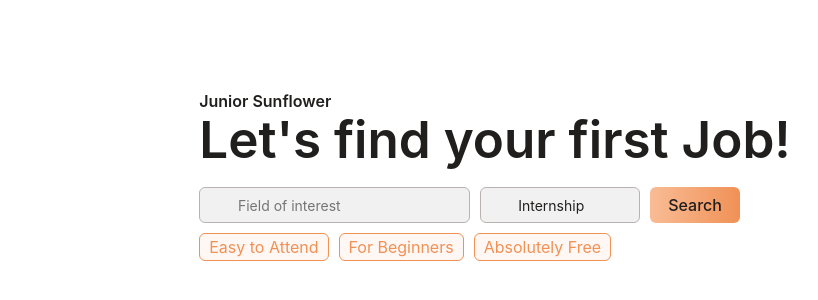
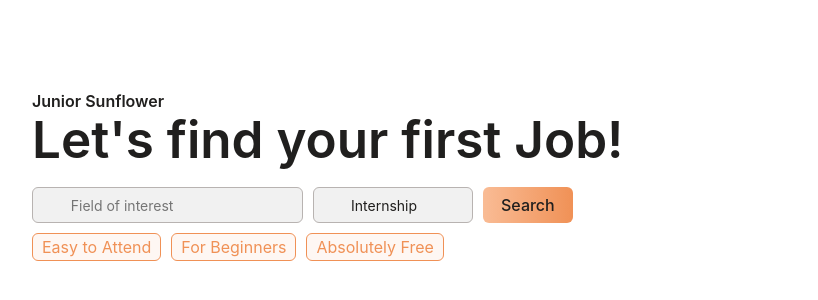
Before and after one commit to tmazitov/junior_anywhere, a Vue app in the folder frontend/: page / in a window 1536 px wide. Shown: the part 236-536 px from the top of the page, without its empty margins (273-1091 px from the left). Built offline with nearby package versions, Linux system fonts and the light colour scheme; some icons are missing.

Commit message:
update page styles for big screen

```diff
--- a/frontend/src/style.css
+++ b/frontend/src/style.css
@@ -94,6 +94,23 @@ h1 {
 
 }
 
+.page-frame > * {
+	max-width: 926px;
+}
+
+@media (min-width: 1326px) {
+	.page-frame{
+		padding: 0;
+		padding-top: 24px;
+		display: flex;
+		flex-direction: column;
+		align-items: center;
+	}
+	.page-frame > * {
+		width: 926px;
+	}
+}
+
 @media (max-width: 868px){
 	.page-frame{
 		padding: 0 16px;
```
